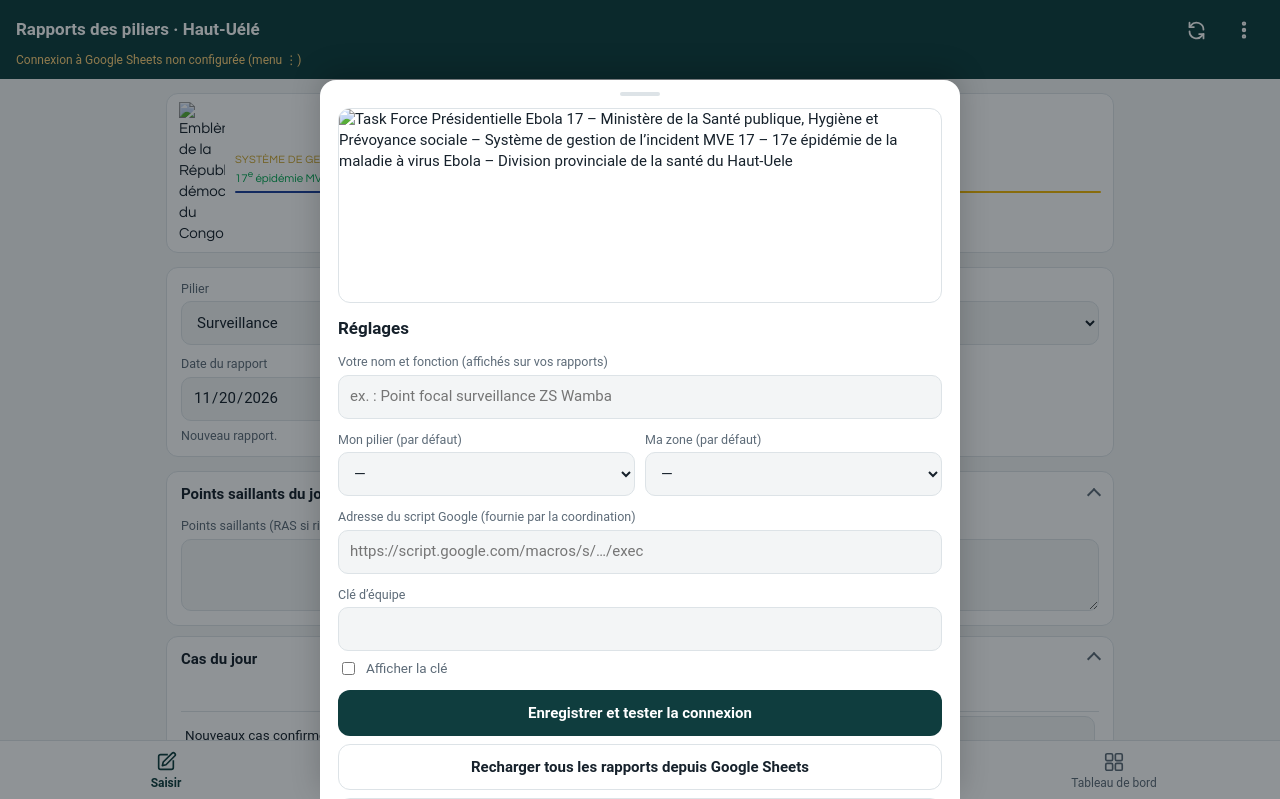
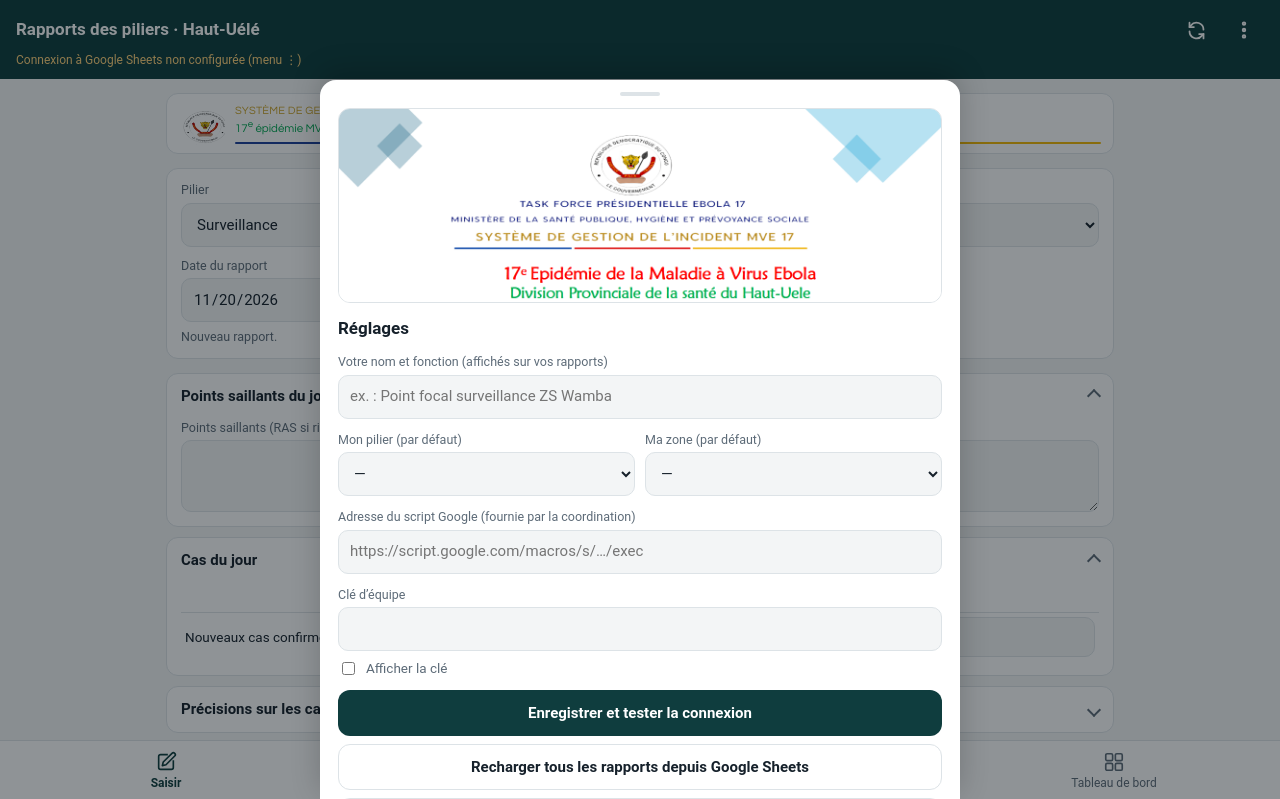
Before and after one commit to beatricentumba60-dotcom/rapports-piliers-hu, a plain HTML site: page index.html in a window 1280 px wide. Shown: the top 799 px of the page. Drawn offline with Linux system fonts and the light colour scheme.

Commit message:
Add files via upload

```diff
--- a/exports.js
+++ b/exports.js
@@ -112,9 +112,9 @@
   var W = 13.333, H = 7.5, ENCRE = '0F3D3E', GRIS = '5D6B78';
   function morceaux(arr, n) { var o = []; for (var i = 0; i < arr.length; i += n) o.push(arr.slice(i, i + n)); return o.length ? o : [[]]; }
   function f1(v, pct) { if (v == null) return '–'; return pct ? (Math.round(v * 1000) / 10).toString().replace('.', ',') + ' %' : (Math.round(v * 10) / 10).toLocaleString('fr-FR'); }
-  // Emblème (icons/embleme.png) en data URL pour l'intégrer à la présentation
+  // Emblème (embleme.png) en data URL pour l'intégrer à la présentation
   function chargerEmbleme(nom) {
-    return fetch('icons/' + nom).then(function (r) { if (!r.ok) throw 0; return r.blob(); }).then(function (b) {
+    return fetch('' + nom).then(function (r) { if (!r.ok) throw 0; return r.blob(); }).then(function (b) {
       return new Promise(function (res) { var fr = new FileReader(); fr.onload = function () { res(fr.result); }; fr.onerror = function () { res(null); }; fr.readAsDataURL(b); });
     }).catch(function () { return null; });
   }
--- a/index.html
+++ b/index.html
@@ -7,8 +7,8 @@
 <meta name="description" content="Saisie hors ligne et consolidation des rapports quotidiens des piliers de la riposte MVE – Haut-Uélé.">
 <meta name="theme-color" content="#0f3d3e">
 <link rel="manifest" href="manifest.webmanifest">
-<link rel="icon" href="icons/icon-192.png">
-<link rel="apple-touch-icon" href="icons/apple-touch-icon.png">
+<link rel="icon" href="icon-192.png">
+<link rel="apple-touch-icon" href="apple-touch-icon.png">
 <style>
   :root {
     --ink: #0f3d3e; --ink-2: #1b5e60;
@@ -183,7 +183,7 @@
   <!-- SAISIR -->
   <section class="view" id="v-saisir">
     <div class="eo-mini">
-      <img src="icons/embleme.png" alt="Emblème de la République démocratique du Congo">
+      <img src="embleme.png" alt="Emblème de la République démocratique du Congo">
       <div><p class="eo-sgi">SYSTÈME DE GESTION DE L’INCIDENT MVE 17</p><p class="eo-dps">17<sup>e</sup> épidémie MVE · Division Provinciale de la santé du Haut-Uele</p>
       <div class="eo-filet"><span></span><span></span><span></span></div></div>
     </div>
@@ -220,7 +220,7 @@
   <!-- MES RAPPORTS -->
   <section class="view" id="v-liste" hidden>
     <div class="eo-mini">
-      <img src="icons/embleme.png" alt="Emblème de la République démocratique du Congo">
+      <img src="embleme.png" alt="Emblème de la République démocratique du Congo">
       <div><p class="eo-sgi">SYSTÈME DE GESTION DE L’INCIDENT MVE 17</p><p class="eo-dps">17<sup>e</sup> épidémie MVE · Division Provinciale de la santé du Haut-Uele</p>
       <div class="eo-filet"><span></span><span></span><span></span></div></div>
     </div>
@@ -240,7 +240,7 @@
   <!-- QUALITÉ -->
   <section class="view" id="v-qualite" hidden>
     <div class="eo-mini">
-      <img src="icons/embleme.png" alt="Emblème de la République démocratique du Congo">
+      <img src="embleme.png" alt="Emblème de la République démocratique du Congo">
       <div><p class="eo-sgi">SYSTÈME DE GESTION DE L’INCIDENT MVE 17</p><p class="eo-dps">17<sup>e</sup> épidémie MVE · Division Provinciale de la santé du Haut-Uele</p>
       <div class="eo-filet"><span></span><span></span><span></span></div></div>
     </div>
@@ -274,7 +274,7 @@
   </section>
 
   <section class="view" id="v-tableau" hidden>
-    <div class="eo-img"><img src="icons/entete-officiel.png" alt="Task Force Présidentielle Ebola 17 – Ministère de la Santé publique, Hygiène et Prévoyance sociale – Système de gestion de l’incident MVE 17 – 17e épidémie de la maladie à virus Ebola – Division provinciale de la santé du Haut-Uele" width="1252" height="402"></div>
+    <div class="eo-img"><img src="entete-officiel.png" onerror="this.parentNode.hidden=true" alt="Task Force Présidentielle Ebola 17 – Ministère de la Santé publique, Hygiène et Prévoyance sociale – Système de gestion de l’incident MVE 17 – 17e épidémie de la maladie à virus Ebola – Division provinciale de la santé du Haut-Uele" width="1252" height="402"></div>
     <div class="card">
       <div class="filtres">
         <div class="field"><label for="t-date">Date</label><input type="date" id="t-date"></div>
@@ -313,7 +313,7 @@
 <div class="sheet-bg" id="sheet-bg" hidden></div>
 <div class="sheet" id="sheet-reglages" role="dialog" aria-modal="true" aria-labelledby="t-reglages" hidden>
   <div class="grab"></div>
-  <div class="eo-img"><img src="icons/entete-officiel.png" alt="Task Force Présidentielle Ebola 17 – Ministère de la Santé publique, Hygiène et Prévoyance sociale – Système de gestion de l’incident MVE 17 – 17e épidémie de la maladie à virus Ebola – Division provinciale de la santé du Haut-Uele" width="1252" height="402"></div>
+  <div class="eo-img"><img src="entete-officiel.png" onerror="this.parentNode.hidden=true" alt="Task Force Présidentielle Ebola 17 – Ministère de la Santé publique, Hygiène et Prévoyance sociale – Système de gestion de l’incident MVE 17 – 17e épidémie de la maladie à virus Ebola – Division provinciale de la santé du Haut-Uele" width="1252" height="402"></div>
   <h3 id="t-reglages" style="margin-top:14px">Réglages</h3>
   <div class="field"><label for="r-auteur">Votre nom et fonction (affichés sur vos rapports)</label><input id="r-auteur" autocomplete="name" placeholder="ex. : Point focal surveillance ZS Wamba"></div>
   <div class="row3">
```
Also changed, not shown: sw.js (+6 -3 lines), manifest.webmanifest.
